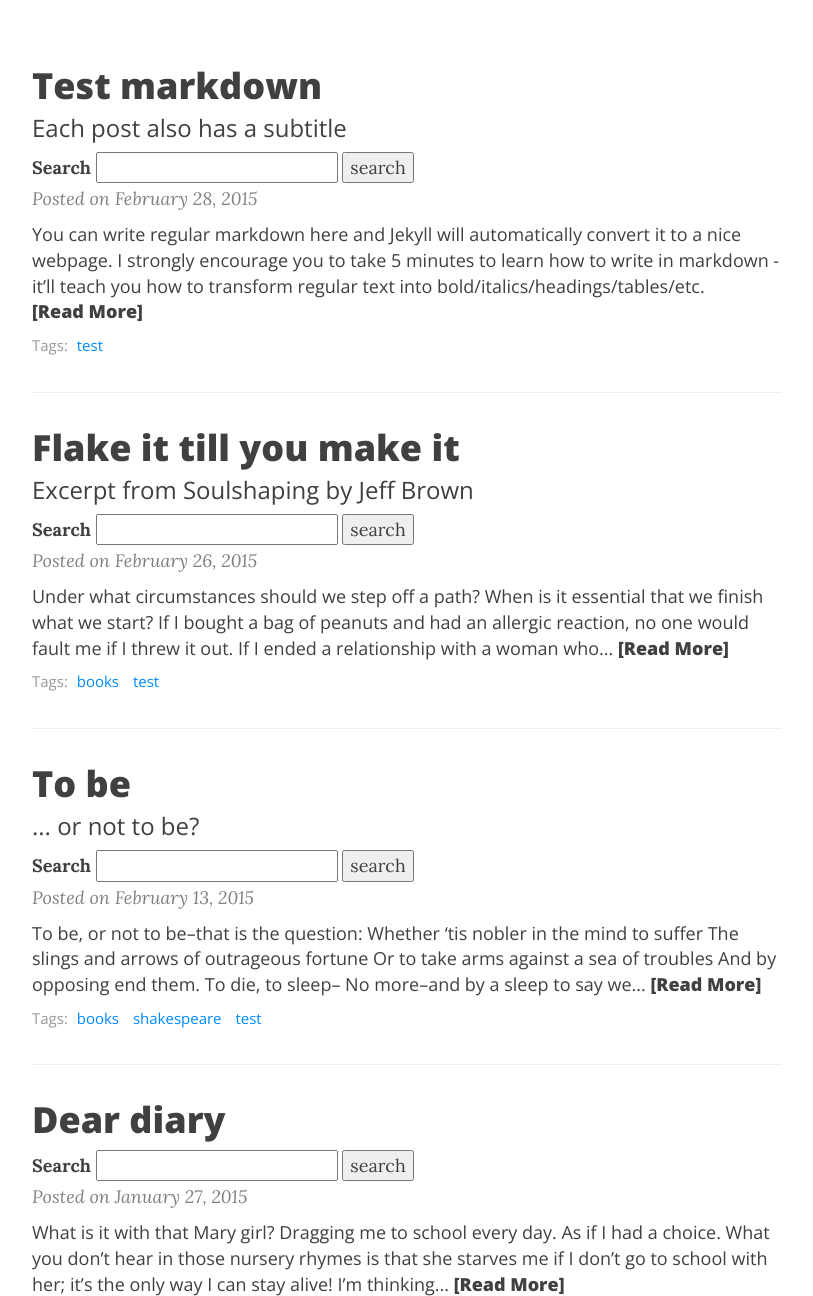
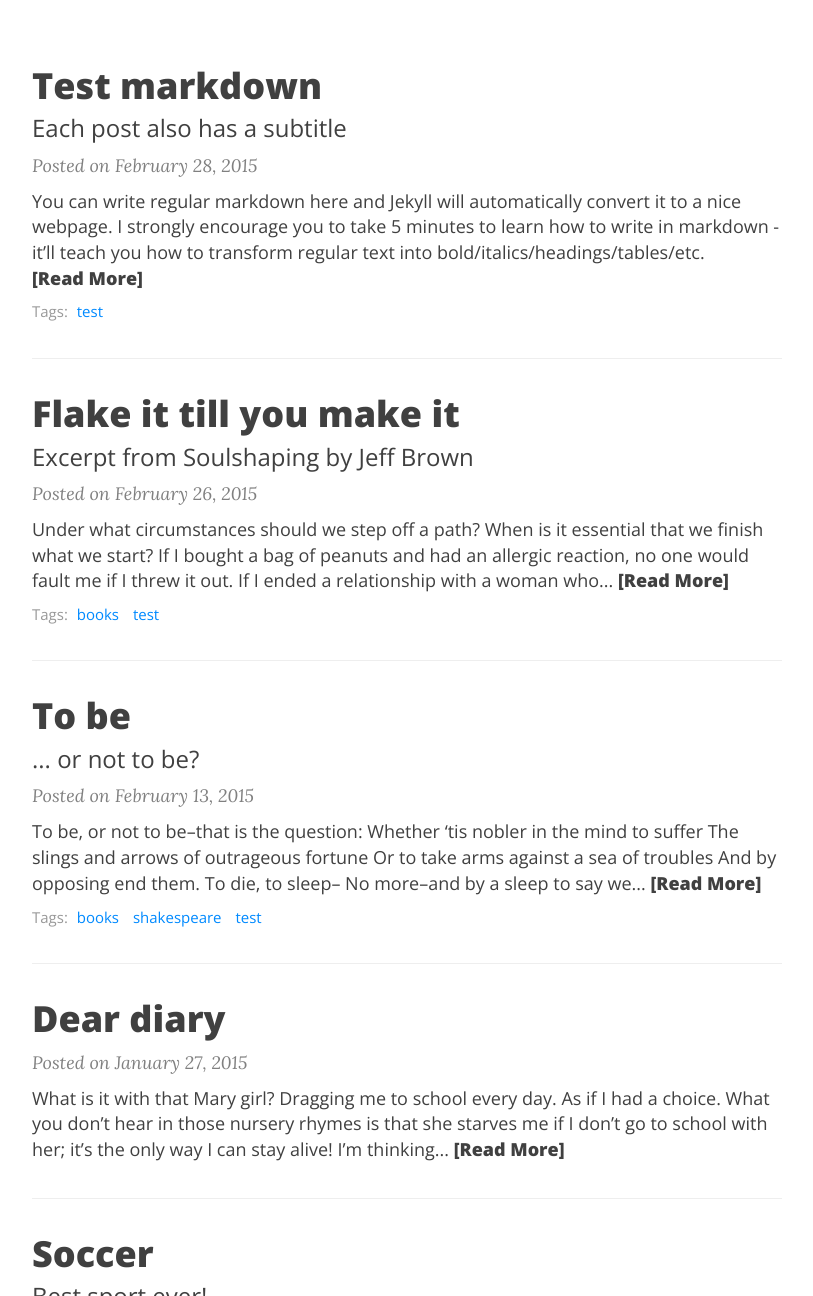
Before and after one commit to iamrdk21/Website1, a Jekyll site: the page built from index.html, in a window 1280 px wide and 1400 px high, scrolled down 443 px, cut to the strip 104-1400 px from the top of the window. Shown: the whole strip, without its empty margins (233-1046 px from the left). Built offline with Jekyll 4.4.1, drawn with Linux system fonts in a browser that asks for light colours; nearby versions of some CDN libraries; the list of posts is cut into pages by our own code.

Commit message:
Update index.html

```diff
--- a/index.html
+++ b/index.html
@@ -19,11 +19,6 @@
 	  </h3>
 	  {% endif %}
     </a>
-	  <form action="/search.html" method="get">
-		<label for="search_box">Search</label>
-		<input type="text" id="search_box" name="query">
-		<input type="submit" value="search">
-	</form>
 
     <p class="post-meta">
         {% assign date_format = site.date_format | default: "%B %-d, %Y" %}
```
